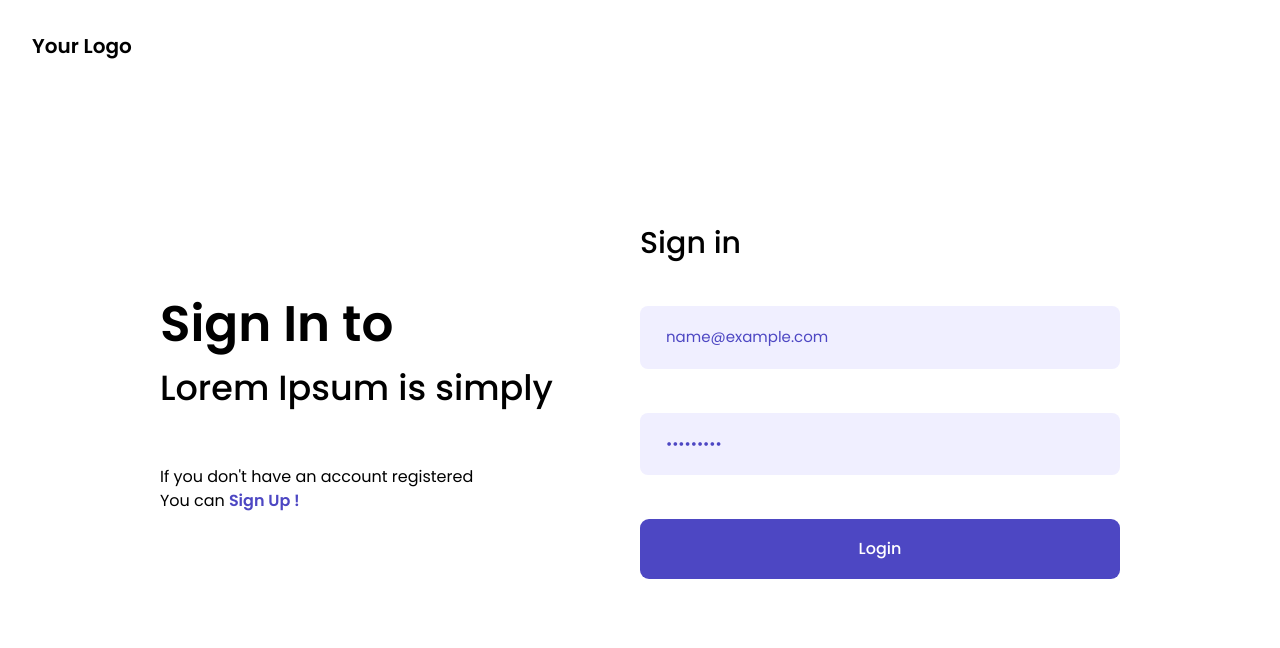
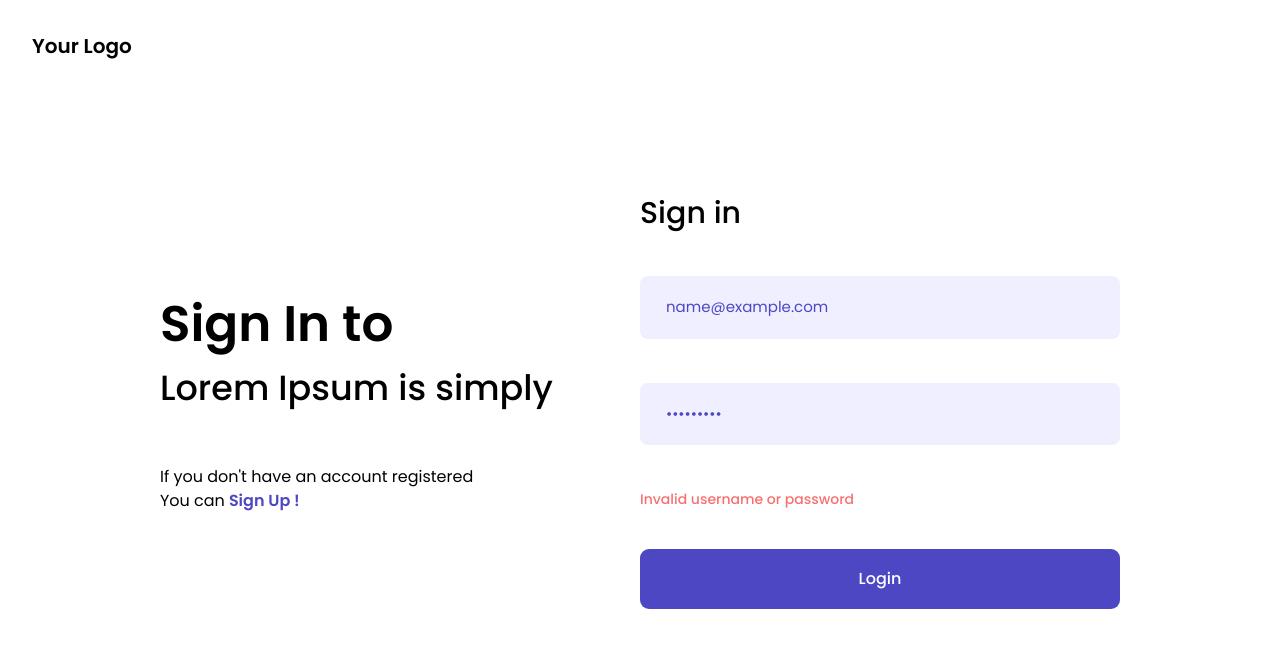
Before and after one commit to Abdelrahman-Abdelmoaty/login-system, a Next.js app: page / in a window 1280 px wide. Both pictures are taken after typing "name@example.com", "Sample123" into the empty fields and a click on the button "Login". Shown: the top 648 px of the page. Built offline with nearby package versions, Linux system fonts and the light colour scheme; no server answers.

Commit message:
finished

```diff
--- a/src/components/SignIn.tsx
+++ b/src/components/SignIn.tsx
@@ -1,29 +1,31 @@
 "use client";
-import { LoginSchemaType, loginSchema } from "@/lib/types-schemas";
+import { LoginSchemaType, User, loginSchema } from "@/lib/types-schemas";
 import Input from "./Input";
 import { yupResolver } from "@hookform/resolvers/yup";
 import { useForm, SubmitHandler, FormProvider } from "react-hook-form";
 import { useUsersContext } from "./Context";
 import { cn } from "@/lib/utils";
+import { useState } from "react";
 
 export default function SignIn() {
   const methods = useForm({ resolver: yupResolver(loginSchema) });
-
+  const [error, setError] = useState(false);
   const users = useUsersContext();
 
   const onSubmit = async (data: LoginSchemaType) => {
     await new Promise((resolve) => setTimeout(resolve, 1000));
-    const user = users.filter(
+    const user = users.find(
       (user) =>
         (user.email === data.emailOrUsername ||
           user.username === data.emailOrUsername) &&
         user.password === data.password,
     );
+
     if (user) {
       alert("Login Success");
       open("/thank-you");
     } else {
-      alert("Login Failed");
+      setError(true);
     }
   };
 
@@ -36,6 +38,11 @@ export default function SignIn() {
         <span className="hidden text-[30px] font-medium md:block">Sign in</span>
         <Input name="emailOrUsername" placeholder="Enter email or user name" />
         <Input name="password" placeholder="Password" type="password" />
+        {error && (
+          <span className="text-sm font-medium text-[#F87171]">
+            Invalid username or password
+          </span>
+        )}
         <button
           className={cn(
             "rounded-[9px] bg-[#4D47C3] py-[18px] font-medium text-white transition hover:opacity-90 hover:shadow-xl",
```
